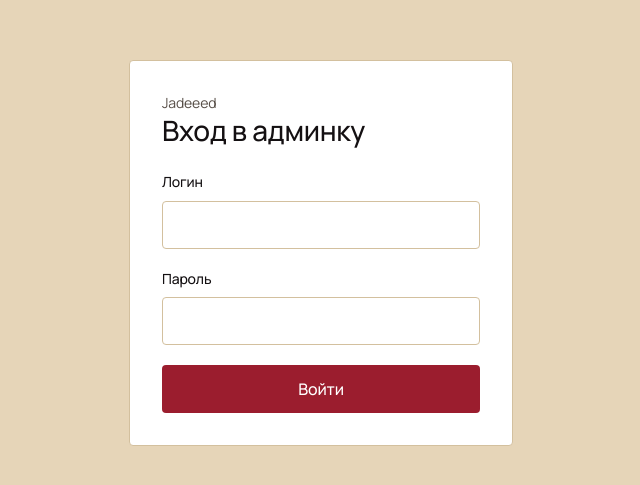
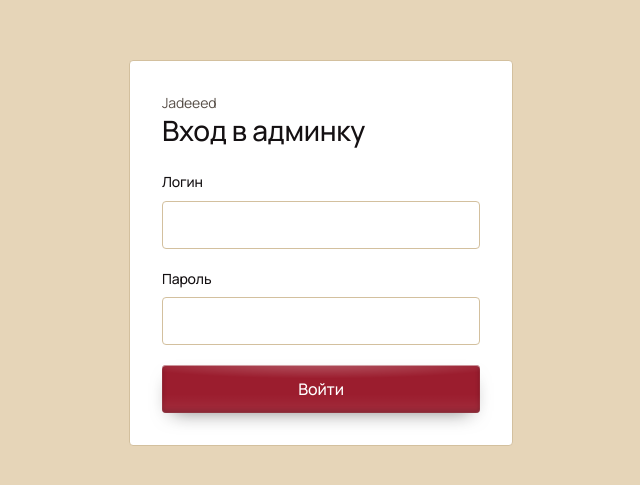
Before and after one commit to vagamaladoy-prog/jadeeed, a Next.js app: page /admin/login in a window 1280 px wide. Shown: the part 147-632 px from the top of the page, without its empty margins (319-959 px from the left). Built offline with nearby package versions, Linux system fonts and the light colour scheme; no server answers; a web font is replaced by a local one.

Commit message:
Glass buttons and bars: iOS-style translucent glass (blur, lit rim, specular sheen) for buttons, arrows, chips, size pills, header and tab bar
Co-Authored-By: Claude Opus 5.5 <noreply@anthropic.com>

```diff
--- a/src/app/globals.css
+++ b/src/app/globals.css
@@ -455,3 +455,109 @@ html[data-tg] {
     cursor: text;
   }
 }
+
+/* ───────────── glass (iOS-style "liquid glass" buttons & bars) ─────────────
+   Layered like real glass: a translucent body that blurs + saturates what is behind it, a bright rim
+   on the top edge, a darker one at the foot (thickness), and a soft specular sheen in the upper half.
+   Lives in the components layer so utilities (absolute, border colours, bg on hover…) still win. */
+@layer components {
+  .glass,
+  .glass-dark,
+  .glass-gloss {
+    position: relative;
+    isolation: isolate;
+    transition-property: background-color, color, border-color, box-shadow, opacity, transform;
+    transition-duration: var(--dur-hover);
+  }
+  .glass::before,
+  .glass-dark::before,
+  .glass-gloss::before {
+    content: "";
+    position: absolute;
+    inset: 0;
+    z-index: -1;
+    border-radius: inherit;
+    pointer-events: none;
+    background:
+      radial-gradient(120% 70% at 50% -10%, rgb(255 255 255 / 0.75), rgb(255 255 255 / 0) 55%),
+      linear-gradient(180deg, rgb(255 255 255 / 0) 60%, rgb(255 255 255 / 0.18));
+  }
+
+  /* on paper / photos with light tones */
+  .glass {
+    border: 1px solid rgb(255 255 255 / 0.7);
+    background-image: linear-gradient(180deg, rgb(255 255 255 / 0.62), rgb(255 255 255 / 0.22));
+    -webkit-backdrop-filter: blur(14px) saturate(180%);
+    backdrop-filter: blur(14px) saturate(180%);
+    box-shadow:
+      inset 0 1px 0 rgb(255 255 255 / 0.95),
+      inset 0 -1px 1px rgb(20 16 18 / 0.08),
+      inset 0 0 14px rgb(255 255 255 / 0.3),
+      0 8px 22px -10px rgb(20 16 18 / 0.4),
+      0 1px 2px rgb(20 16 18 / 0.08);
+  }
+  .glass::before {
+    opacity: 0.7;
+  }
+  .glass:hover {
+    box-shadow:
+      inset 0 1px 0 rgb(255 255 255 / 1),
+      inset 0 -1px 1px rgb(20 16 18 / 0.08),
+      inset 0 0 18px rgb(255 255 255 / 0.45),
+      0 12px 28px -10px rgb(20 16 18 / 0.45),
+      0 1px 2px rgb(20 16 18 / 0.1);
+  }
+
+  /* over photos and ink sections — smoked glass */
+  .glass-dark {
+    border: 1px solid rgb(255 255 255 / 0.35);
+    background-image: linear-gradient(180deg, rgb(255 255 255 / 0.24), rgb(255 255 255 / 0.05));
+    -webkit-backdrop-filter: blur(16px) saturate(170%);
+    backdrop-filter: blur(16px) saturate(170%);
+    box-shadow:
+      inset 0 1px 0 rgb(255 255 255 / 0.55),
+      inset 0 -1px 1px rgb(0 0 0 / 0.25),
+      inset 0 0 16px rgb(255 255 255 / 0.08),
+      0 10px 30px -12px rgb(0 0 0 / 0.6);
+  }
+  .glass-dark::before {
+    opacity: 0.45;
+  }
+
+  /* coloured glass (anor / ink buttons): keeps its colour, gains the rim and the sheen */
+  .glass-gloss {
+    box-shadow:
+      inset 0 1px 0 rgb(255 255 255 / 0.45),
+      inset 0 -2px 5px rgb(0 0 0 / 0.25),
+      inset 0 0 0 1px rgb(255 255 255 / 0.08),
+      0 8px 20px -10px rgb(20 16 18 / 0.6);
+  }
+  .glass-gloss::before {
+    opacity: 0.4;
+  }
+  .glass-gloss:hover::before {
+    opacity: 0.55;
+  }
+
+  /* docked bars (header, phone tab bar): a sheet of glass with a lit edge */
+  .glass-bar {
+    -webkit-backdrop-filter: blur(20px) saturate(180%);
+    backdrop-filter: blur(20px) saturate(180%);
+    background-image: linear-gradient(180deg, rgb(255 255 255 / 0.35), rgb(255 255 255 / 0.08));
+    box-shadow: inset 0 1px 0 rgb(255 255 255 / 0.75);
+  }
+
+  @media (prefers-reduced-transparency: reduce) {
+    .glass,
+    .glass-bar {
+      background-color: var(--paper);
+      -webkit-backdrop-filter: none;
+      backdrop-filter: none;
+    }
+    .glass-dark {
+      background-color: var(--ink);
+      -webkit-backdrop-filter: none;
+      backdrop-filter: none;
+    }
+  }
+}
--- a/src/app/tokens.css
+++ b/src/app/tokens.css
@@ -19,8 +19,8 @@
   --on-ink-muted: #a99f95;
   --line-on-ink: rgb(255 255 255 / 0.14);
   --overlay: rgb(20 16 18 / 0.45);
-  --bar-bg: rgb(255 255 255 / 0.86);
-  --header-bg: rgb(230 213 184 / 0.86);
+  --bar-bg: rgb(236 222 198 / 0.62);
+  --header-bg: rgb(230 213 184 / 0.7);
 
   /* radius: defined in globals.css @theme (--radius 4px, --radius-pill, --radius-sheet 12px) */
 
--- a/src/components/catalog/catalog-view.tsx
+++ b/src/components/catalog/catalog-view.tsx
@@ -88,7 +88,7 @@ export function CatalogView({
   const chip = (on: boolean) =>
     cn(
       "flex h-11 min-w-11 items-center justify-center gap-2 rounded-pill border px-4 text-body-sm font-medium transition-colors duration-[var(--dur-hover)]",
-      on ? "border-anor bg-anor text-white" : "border-line bg-white text-ink hover:border-ink",
+      on ? "glass-gloss border-anor bg-anor text-white" : "glass text-ink hover:border-ink/40",
     );
 
   const panel = (
--- a/src/components/home/product-rail.tsx
+++ b/src/components/home/product-rail.tsx
@@ -48,7 +48,7 @@ export function ProductRail({ products, badgePhrase }: { products: ProductCardDT
             disabled={!edges[d]}
             aria-label={t(d)}
             className={cn(
-              "grid size-12 place-items-center rounded-pill border border-ink transition-colors duration-[var(--dur-hover)] hover:bg-ink hover:text-white disabled:border-line disabled:text-muted disabled:hover:bg-transparent",
+              "grid size-12 place-items-center glass rounded-pill hover:text-anor disabled:text-muted disabled:opacity-50",
             )}
           >
             {d === "prev" ? <ArrowLeft className="size-5" /> : <ArrowRight className="size-5" />}
--- a/src/components/home/wardrobe.tsx
+++ b/src/components/home/wardrobe.tsx
@@ -114,7 +114,7 @@ export function Wardrobe({
   }, [active, pad, extra, step, reduce]);
 
   const arrow =
-    "absolute top-1/2 z-[200] hidden size-11 -translate-y-1/2 place-items-center rounded-pill border border-line bg-paper/90 text-ink shadow-sm backdrop-blur transition-opacity duration-[var(--dur-hover)] hover:bg-white md:grid";
+    "absolute top-1/2 z-[200] hidden size-11 -translate-y-1/2 place-items-center glass rounded-pill text-ink hover:text-anor md:grid";
 
   return (
     <div className="relative">
--- a/src/components/jd/hero.tsx
+++ b/src/components/jd/hero.tsx
@@ -42,7 +42,7 @@ export function Hero() {
       <div className="container-page flex justify-center pb-[calc(var(--tabbar-h)+var(--safe-bottom)+28px)] lg:pb-14">
         <a
           href="#qodiriy-qish"
-          className="inline-flex h-12 animate-rise items-center gap-2 rounded border border-paper/80 bg-ink/25 px-7 text-label uppercase tracking-[0.2em] text-paper backdrop-blur-sm transition-colors duration-[var(--dur-hover)] hover:border-anor hover:bg-anor"
+          className="inline-flex h-12 animate-rise items-center gap-2 glass-dark rounded-pill px-8 text-label uppercase tracking-[0.2em] text-paper hover:bg-anor/70"
         >
           {t("cta")} <span aria-hidden>›</span>
         </a>
@@ -53,7 +53,7 @@ export function Hero() {
         aria-label={t("scroll")}
         className="absolute bottom-14 right-10 hidden flex-col items-center gap-2 text-micro uppercase tracking-[0.25em] text-paper/70 hover:text-paper lg:flex"
       >
-        <span className="grid h-10 w-6 place-items-start justify-center rounded-pill border border-paper/60 pt-2">
+        <span className="grid h-10 w-6 place-items-start justify-center glass-dark rounded-pill pt-2">
           <span className="block h-2 w-0.5 animate-bounce rounded-pill bg-paper" />
         </span>
         {t("scroll")}
--- a/src/components/jd/qish.tsx
+++ b/src/components/jd/qish.tsx
@@ -53,7 +53,7 @@ export function Qish({ products }: { products: ProductCardDTO[] }) {
           <div className="mt-7 flex flex-wrap items-center gap-3">
             <Link
               href={{ pathname: "/catalog", query: { category: "xudilar" } }}
-              className="inline-flex h-12 items-center gap-2 rounded bg-anor px-5 text-label uppercase tracking-[0.18em] text-white transition-colors duration-[var(--dur-hover)] hover:bg-ink"
+              className="glass-gloss inline-flex h-12 items-center gap-2 rounded bg-anor px-5 text-label uppercase tracking-[0.18em] text-white hover:bg-ink"
             >
               {t("cta")} <span aria-hidden>›</span>
             </Link>
@@ -141,7 +141,7 @@ export function Qish({ products }: { products: ProductCardDTO[] }) {
                 type="button"
                 onClick={() => page(-1)}
                 aria-label={t("prev")}
-                className="absolute -left-6 top-[38%] hidden size-11 -translate-y-1/2 place-items-center rounded-pill border border-ink/40 bg-paper/80 transition-colors hover:border-anor hover:bg-anor hover:text-white xl:grid"
+                className="absolute -left-6 top-[38%] hidden size-11 -translate-y-1/2 place-items-center glass rounded-pill hover:text-anor xl:grid"
               >
                 <ArrowLeft className="size-4" />
               </button>
@@ -149,7 +149,7 @@ export function Qish({ products }: { products: ProductCardDTO[] }) {
                 type="button"
                 onClick={() => page(1)}
                 aria-label={t("next")}
-                className="absolute -right-6 top-[38%] hidden size-11 -translate-y-1/2 place-items-center rounded-pill border border-ink/40 bg-paper/80 transition-colors hover:border-anor hover:bg-anor hover:text-white xl:grid"
+                className="absolute -right-6 top-[38%] hidden size-11 -translate-y-1/2 place-items-center glass rounded-pill hover:text-anor xl:grid"
               >
                 <ArrowRight className="size-4" />
               </button>
--- a/src/components/layout/header.tsx
+++ b/src/components/layout/header.tsx
@@ -62,7 +62,7 @@ export function Header() {
         initial={false}
         animate={{ opacity: overBanner ? 0 : 1 }}
         transition={T}
-        className="absolute inset-0 border-b border-line bg-header backdrop-blur-md"
+        className="absolute inset-0 glass-bar border-b border-white/50 bg-header"
       />
 
       {/* phone strip */}
--- a/src/components/layout/tab-bar.tsx
+++ b/src/components/layout/tab-bar.tsx
@@ -51,7 +51,7 @@ export function TabBar() {
       initial={false}
       animate={{ y: hidden ? "100%" : "0%" }}
       transition={{ duration: DUR.in * 0.7, ease: EASE_OUT }}
-      className="fixed inset-x-0 bottom-0 z-40 border-t border-line bg-bar pb-(--safe-bottom) backdrop-blur-md lg:hidden"
+      className="fixed inset-x-0 bottom-0 z-40 glass-bar border-t border-white/60 bg-bar pb-(--safe-bottom) lg:hidden"
     >
       <ul className="mx-auto flex h-(--tabbar-h) max-w-lg items-stretch justify-between px-1">
         {TABS.map((tab) => {
--- a/src/components/product/product-view.tsx
+++ b/src/components/product/product-view.tsx
@@ -119,7 +119,7 @@ export function ProductView({
             className={cn(
               "relative grid min-w-13 place-items-center rounded-pill border px-3 text-body-sm font-medium transition-colors duration-[var(--dur-hover)]",
               big ? "h-13" : "h-12",
-              active ? "border-anor bg-anor text-white" : "border-line bg-white text-ink hover:border-ink",
+              active ? "glass-gloss border-anor bg-anor text-white" : "glass text-ink hover:border-ink/40",
               out && "cursor-not-allowed border-line bg-transparent text-muted line-through",
             )}
           >
@@ -271,7 +271,7 @@ export function ProductView({
             onClick={() => setSizeSheet(true)}
             className={cn(
               "h-12 min-w-13 rounded-pill border px-4 text-body-sm font-medium",
-              size ? "border-anor bg-anor text-white" : needSize ? "border-anor text-anor" : "border-line bg-white",
+              size ? "glass-gloss border-anor bg-anor text-white" : needSize ? "glass border-anor text-anor" : "glass",
             )}
             aria-label={t("size")}
           >
--- a/src/components/ui/button.tsx
+++ b/src/components/ui/button.tsx
@@ -5,16 +5,16 @@ import type { ComponentProps } from "react";
 import { cn } from "@/lib/cn";
 
 export const buttonVariants = cva(
-  "inline-flex select-none items-center justify-center gap-2 whitespace-nowrap rounded font-sans font-medium transition-[background-color,color,border-color,opacity,transform] duration-[var(--dur-hover)] ease-out active:scale-98 disabled:pointer-events-none disabled:opacity-40 [&_svg]:size-4.5 [&_svg]:shrink-0",
+  "inline-flex select-none items-center justify-center gap-2 whitespace-nowrap rounded font-sans font-medium transition-[background-color,color,border-color,box-shadow,opacity,transform] duration-[var(--dur-hover)] ease-out active:scale-98 disabled:pointer-events-none disabled:opacity-40 [&_svg]:size-4.5 [&_svg]:shrink-0",
   {
     variants: {
       variant: {
-        primary: "bg-anor text-white hover:bg-ink",
-        ink: "bg-ink text-white hover:bg-anor",
-        anor: "bg-anor text-white hover:bg-ink",
-        outline: "border border-ink bg-transparent text-ink hover:bg-ink hover:text-white",
-        "outline-light": "border border-white/70 bg-transparent text-white hover:bg-white hover:text-ink",
-        light: "bg-white text-ink hover:bg-paper",
+        primary: "glass-gloss bg-anor text-white hover:bg-ink",
+        ink: "glass-gloss bg-ink text-white hover:bg-anor",
+        anor: "glass-gloss bg-anor text-white hover:bg-ink",
+        outline: "glass border border-ink/25 text-ink hover:border-ink/50",
+        "outline-light": "glass-dark text-white hover:bg-white/15",
+        light: "glass text-ink hover:bg-white/40",
         ghost: "bg-transparent text-ink hover:bg-paper-2",
         link: "h-auto px-0 text-anor underline decoration-1 underline-offset-4 hover:decoration-2",
       },
```
